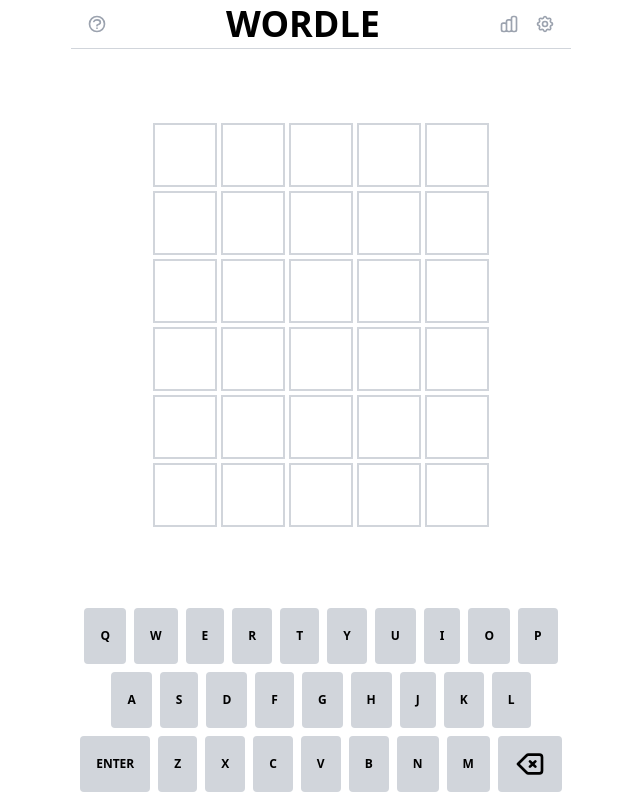
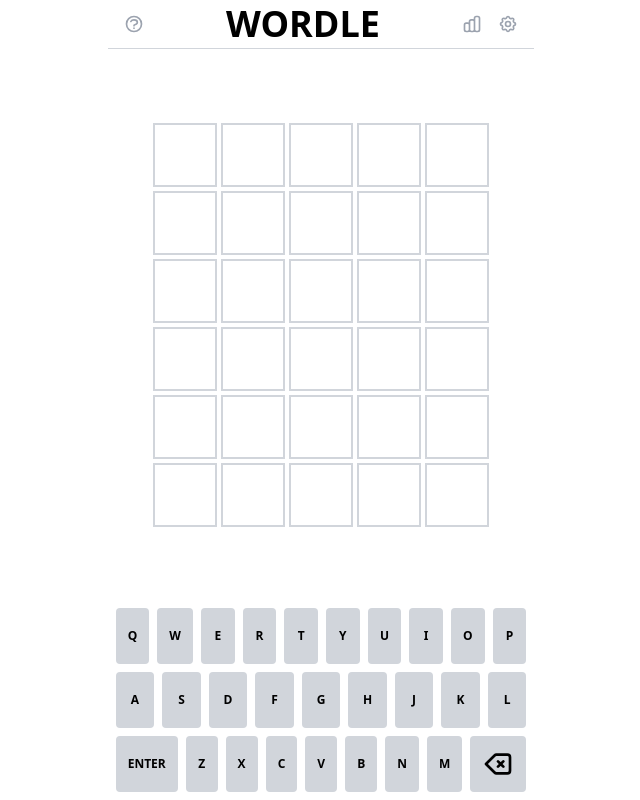
Before and after one commit to gabisanmartin12/react-wordle, a React (Create React App) app: page / in a window 1280 px wide. Shown: the whole page, without its empty margins (319-959 px from the left). Built offline with nearby package versions, Linux system fonts and the light colour scheme.

Commit message:
Fix styles.

```diff
--- a/src/App.tsx
+++ b/src/App.tsx
@@ -4,7 +4,7 @@
 
 function App() {
   return (
-    <div className="container h-screen mx-auto flex flex-col">
+    <div className="w-screen h-screen sm:mx-auto sm:w-2/3 md:w-3/5 lg:w-2/6 flex flex-col">
       <Header />
       <Board />
       <Keyboard />
--- a/src/components/Keyboard/Keyboard.tsx
+++ b/src/components/Keyboard/Keyboard.tsx
@@ -38,13 +38,13 @@
 ];
 
 const Keyboard = () => (
-  <div className="py-2 flex flex-col space-y-2 justify-between">
+  <div className="w-full py-2 flex flex-col space-y-2 justify-between">
     {KEYBOARD_DISTRIBUTION.map((row, index) => (
-      <div key={`row-${index}`} className="flex space-x-2 justify-center">
+      <div key={`row-${index}`} className="px-2 flex space-x-2 justify-center">
         {row.map(({ code, label }) => (
           <div
             key={code}
-            className="h-14 px-4 flex justify-center items-center rounded bg-gray-300 text-xs font-semibold cursor-pointer"
+            className="h-14 px-3 flex-1 flex justify-center items-center rounded bg-gray-300 text-xs font-semibold cursor-pointer"
           >
             {label}
           </div>
```
